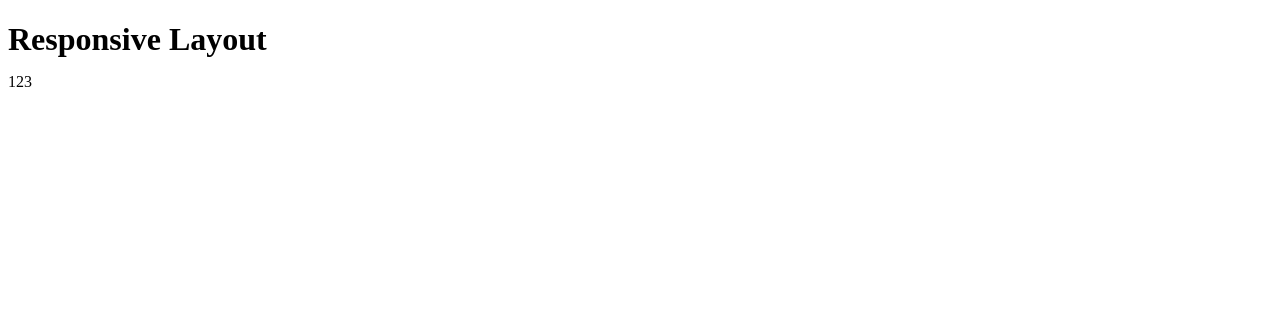
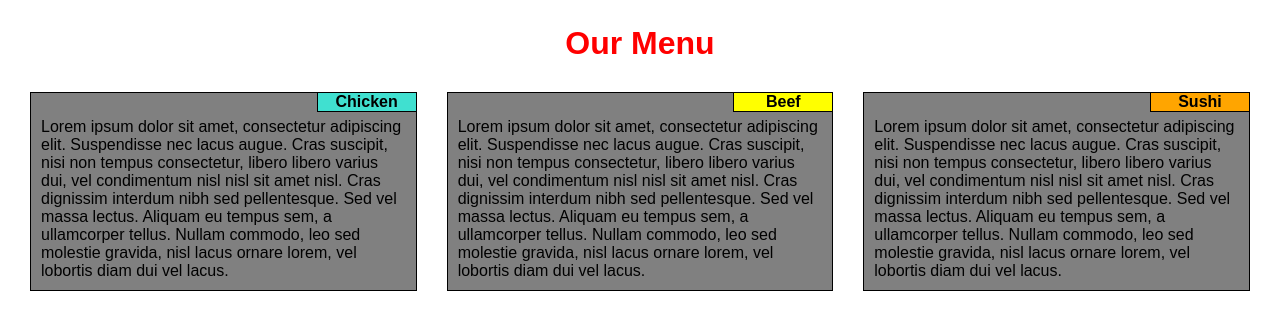
Before and after one commit to mjax-code/module2_solution, a plain HTML site: page index.html in a window 1280 px wide. Drawn offline with Linux system fonts and the light colour scheme; files that its build step writes are made by us from their sources.

Commit message:
added final files to repository

```diff
--- a/css/styling.css
+++ b/css/styling.css
@@ -3,32 +3,90 @@
 /********** Base styles **********/
 * {
   box-sizing: border-box;
+  font-family: arial;
+}
+body{
+  margin: 15px;
 }
 h1 {
+  margin-top: 25px;
   margin-bottom: 15px;
+  color: red;
+  text-align: center;
+}
+div {
+  padding: 15px;
+  float: left;
+
+}
+section {
+  position: relative;
+  border: 1px solid black;
+  padding: 25px 10px 10px 10px;
+  background-color: gray;
+  clear:both;
+
+
+
+
 }
 
-section {
-  float: left;
+p{
+  position: absolute;
+  top: -1px;
+  right: -1px;
+  /*position: relative;
+  left:11px;
+  bottom: 26px;
+  float:right;*/
+
+  font-weight: bold;
+  border: 1px solid black;
+  margin: 0px;
+  width: 100px;
+  height: 20px;
+  text-align: center;
 }
 
-/* Simple Responsive Framework. */
-.row {
-  width: 100%;
+#st1{
+  background-color: turquoise;
+
 }
 
+#st2{
+  background-color: yellow;
+
+}
+
+#st3{
+  background-color: orange;
+
+}
 /********** Desktop Version **********/
 @media (min-width: 992px) {
+  div {
+    width: 33.3333%;
 
+  }
 
 }
 
 /********** Tablet Version **********/
 @media (min-width: 768px) and (max-width: 991px) {
+  #sec1, #sec2 {
+    width: 50%;
+
+  }
+
+  #sec3 {
+    width: 100%;
+  }
 
 }
 
 /********** Mobile Version **********/
 @media (max-width: 767px) {
-
+div{
+  width: 100%;
 }
+}
--- a/index.html
+++ b/index.html
@@ -3,15 +3,26 @@
 <head>
 <meta charset="utf-8">
 <meta name="viewport" content="width=device-width, initial-scale=1">
-<title>Responsive Layout</title>
-<link rel="stylesheet" href="styling.css">
+<title>Module2</title>
+<link rel="stylesheet" href="css/styling.css">
 </head>
 <body>
-<h1>Responsive Layout</h1>
+<h1>Our Menu</h1>
 
-<section>1</section>
-<section>2</section>
-<section>3</section>
+<div id="sec1">
+  <section>
+    <p id ="st1">Chicken</p>
+    Lorem ipsum dolor sit amet, consectetur adipiscing elit. Suspendisse nec lacus augue. Cras suscipit, nisi non tempus consectetur, libero libero varius dui, vel condimentum nisl nisl sit amet nisl. Cras dignissim interdum nibh sed pellentesque. Sed vel massa lectus. Aliquam eu tempus sem, a ullamcorper tellus. Nullam commodo, leo sed molestie gravida, nisl lacus ornare lorem, vel lobortis diam dui vel lacus. </section>
+</div>
+<div id="sec2">
+  <section>
+    <p id ="st2">Beef</p>
+    Lorem ipsum dolor sit amet, consectetur adipiscing elit. Suspendisse nec lacus augue. Cras suscipit, nisi non tempus consectetur, libero libero varius dui, vel condimentum nisl nisl sit amet nisl. Cras dignissim interdum nibh sed pellentesque. Sed vel massa lectus. Aliquam eu tempus sem, a ullamcorper tellus. Nullam commodo, leo sed molestie gravida, nisl lacus ornare lorem, vel lobortis diam dui vel lacus. </section>
+</div>
+<div id="sec3">
+  <section>
+    <p id ="st3">Sushi</p>Lorem ipsum dolor sit amet, consectetur adipiscing elit. Suspendisse nec lacus augue. Cras suscipit, nisi non tempus consectetur, libero libero varius dui, vel condimentum nisl nisl sit amet nisl. Cras dignissim interdum nibh sed pellentesque. Sed vel massa lectus. Aliquam eu tempus sem, a ullamcorper tellus. Nullam commodo, leo sed molestie gravida, nisl lacus ornare lorem, vel lobortis diam dui vel lacus. </section>
+</div>
 
 </body>
 </html>
```
